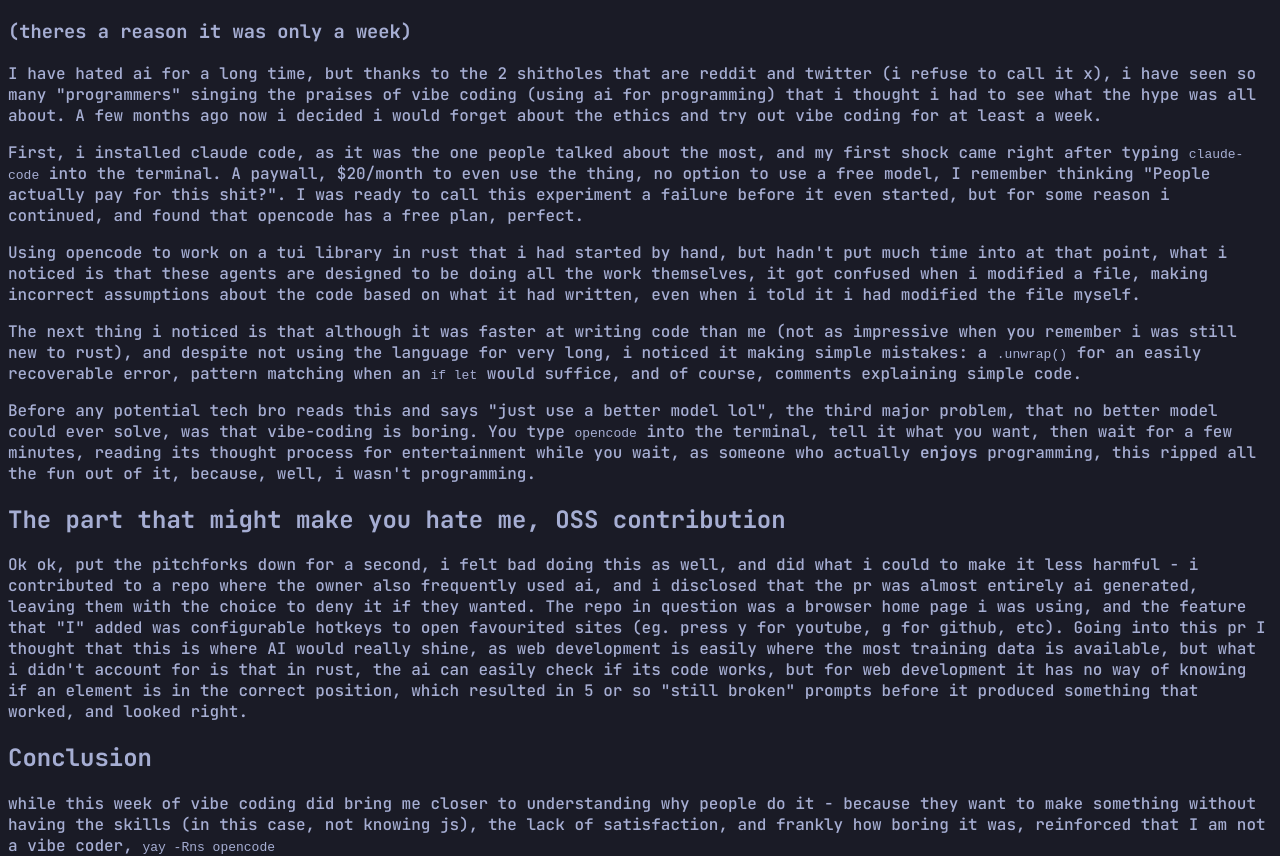
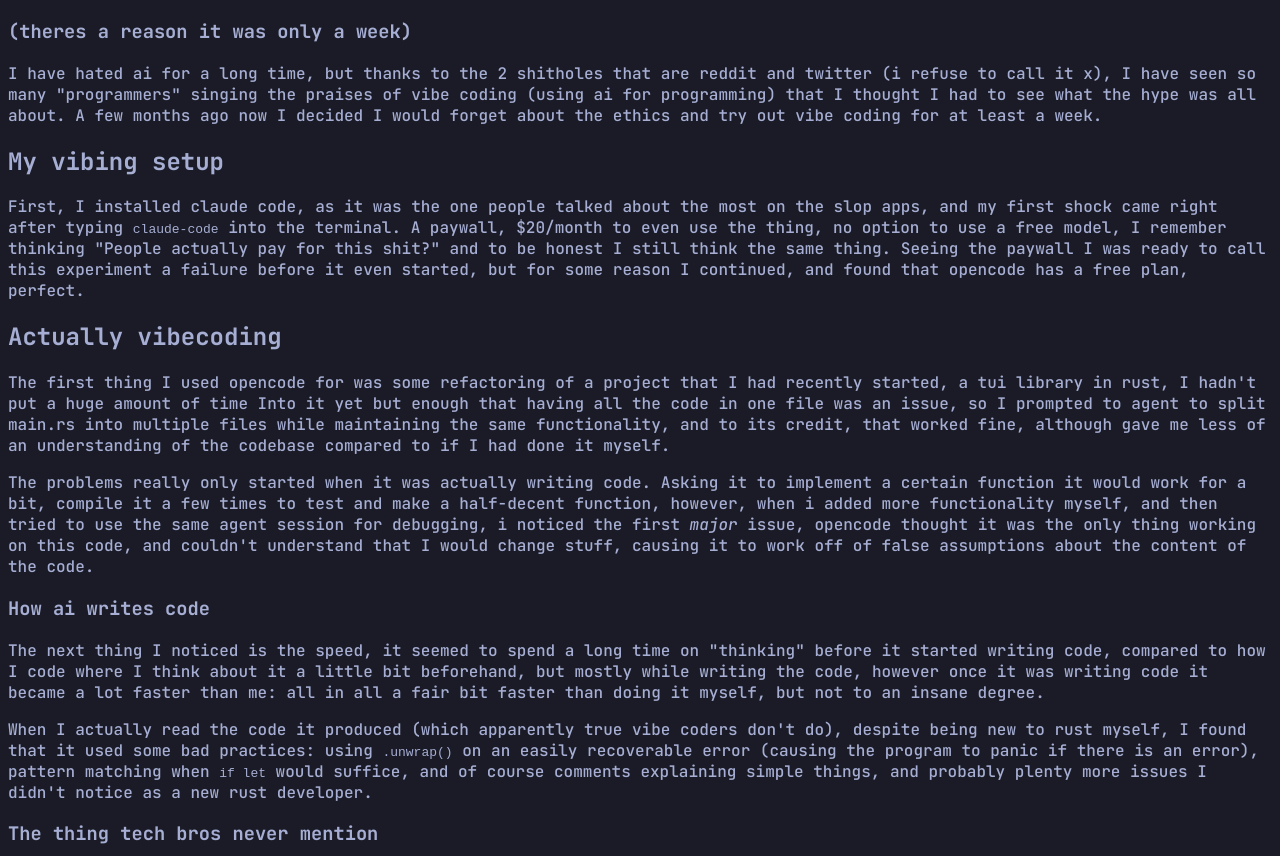
Before and after one commit to radiantsb/site, an Eleventy site: page posts/vibecoding.md in a window 1280 px wide. Shown: the part 96-952 px from the top of the page. Built offline with nearby package versions, Linux system fonts and the light colour scheme; Eleventy itself is replaced by a stand-in of ours; files that its build step writes are made by us from their sources.

Commit message:
improve writing in vibecoding blog post

```diff
--- a/posts/vibecoding.md
+++ b/posts/vibecoding.md
@@ -2,23 +2,37 @@
 title: I became a vibecoder for a week
 quote: (theres a reason it was only a week)
 ---
-I have hated ai for a long time, but thanks to the 2 shitholes that are reddit and twitter (i refuse to call it x), i have seen so many "programmers" singing the praises of vibe coding (using ai for programming) that i thought i had to see what the hype was all about.
-A few months ago now i decided i would forget about the ethics and try out vibe coding for at least a week.
+I have hated ai for a long time, but thanks to the 2 shitholes that are reddit and twitter (i refuse to call it x), I have seen so many "programmers" singing the praises of vibe coding (using ai for programming) that I thought I had to see what the hype was all about.
+A few months ago now I decided I would forget about the ethics and try out vibe coding for at least a week.
 
-First, i installed claude code, as it was the one people talked about the most, and my first shock came right after typing `claude-code` into the terminal. A paywall, $20/month to even use the thing, no option to use a free model, I remember thinking "People actually pay for this shit?".
-I was ready to call this experiment a failure before it even started, but for some reason i continued, and found that opencode has a free plan, perfect.
+## My vibing setup
+First, I installed claude code, as it was the one people talked about the most on the slop apps, and my first shock came right after typing `claude-code` into the terminal. A paywall, $20/month to even use the thing, no option to use a free model, I remember thinking "People actually pay for this shit?" and to be honest I still think the same thing.
+Seeing the paywall I was ready to call this experiment a failure before it even started, but for some reason I continued, and found that opencode has a free plan, perfect.
 
-Using opencode to work on a tui library in rust that i had started by hand, but hadn't put much time into at that point, what i noticed is that these agents are designed to be doing all the work themselves, it got confused when i modified a file, making incorrect assumptions about the code based on what it had written, even when i told it i had modified the file myself.
+## Actually vibecoding
+The first thing I used opencode for was some refactoring of a project that I had recently started, a tui library in rust, I hadn't put a huge amount of time Into it yet but enough that having all the code in one file was an issue, so I prompted to agent to split main.rs into multiple files while maintaining the same functionality, and to its credit, that worked fine, although gave me less of an understanding of the codebase compared to if I had done it myself.
 
-The next thing i noticed is that although it was faster at writing code than me (not as impressive when you remember i was still new to rust), and despite not using the language for very long, i noticed it making simple mistakes: a `.unwrap()` for an easily recoverable error, pattern matching when an `if let` would suffice, and of course, comments explaining simple code.
+The problems really only started when it was actually writing code. Asking it to implement a certain function it would work for a bit, compile it a few times to test and make a half-decent function, however, when i added more functionality myself, and then tried to use the same agent session for debugging, i noticed the first *major* issue, opencode thought it was the only thing working on this code, and couldn't understand that I would change stuff, causing it to work off of false assumptions about the content of the code.
 
-Before any potential tech bro reads this and says "just use a better model lol", the third major problem, that no better model could ever solve, was that vibe-coding is boring. You type `opencode` into the terminal, tell it what you want, then wait for a few minutes, reading its thought process for entertainment while you wait, as someone who actually **enjoys** programming, this ripped all the fun out of it, because, well, i wasn't programming.
+### How ai writes code
+The next thing I noticed is the speed, it seemed to spend a long time on "thinking" before it started writing code, compared to how I code where I think about it a little bit beforehand, but mostly while writing the code, however once it was writing code it became a lot faster than me: all in all a fair bit faster than doing it myself, but not to an insane degree.
+
+When I actually read the code it produced (which apparently true vibe coders don't do), despite being new to rust myself, I found that it used some bad practices: using `.unwrap()` on an easily recoverable error (causing the program to panic if there is an error), pattern matching when `if let` would suffice, and of course comments explaining simple things, and probably plenty more issues I didn't notice as a new rust developer.
+
+### The thing tech bros never mention
+Before any potential tech bro reads this and says "just use a better model lol", the third major problem, that no better model could ever solve, is that vibe-coding is kinda boring. You type `opencode` into the terminal, tell it what you want, then wait for a few minutes as it "thinks" and then writes code, reading its "thoughts" to keep yourself occupied while you wait, as someone who actually **enjoys** programming, this ripped all the fun out of it, because, well, I wasn't programming.
 
 ## The part that might make you hate me, OSS contribution
+Ok ok, put the pitchforks down for a second, I felt bad doing this as well, but did what I could to make it less harmful - I contributed to a repo where the owner also frequently used ai, and I disclosed that the pr was almost entirely ai generated, leaving them with the choice to deny it if they wanted.
 
-Ok ok, put the pitchforks down for a second, i felt bad doing this as well, and did what i could to make it less harmful - i contributed to a repo where the owner also frequently used ai, and i disclosed that the pr was almost entirely ai generated, leaving them with the choice to deny it if they wanted.
-The repo in question was a browser home page i was using, and the feature that "I" added was configurable hotkeys to open favourited sites (eg. press y for youtube, g for github, etc).
-Going into this pr I thought that this is where AI would really shine, as web development is easily where the most training data is available, but what i didn't account for is that in rust, the ai can easily check if its code works, but for web development it has no way of knowing if an element is in the correct position, which resulted in 5 or so "still broken" prompts before it produced something that worked, and looked right.
+The repo in question was a browser home page that I was already using, and the feature that "I" added was configurable hotkeys to open favourited sites (eg. press y for youtube, g for github, etc).
+
+Before this pr I thought that ai might not have been very good at using rust because of a smaller amount of training data available, and I thought that ai would be better suited for web development, however I was wrong. The things that make rust good for humans (catching more errors at compile time and good error messages) also help ai, when doing web development there is no compiler at all, let alone one with useful errors, so ai has no idea if an element is in the right place or not: this caused 5 or so "still in the wrong place" prompts and reminded me why im not a web developer.
+
+### After the pr
+I will admit that it was nice to be able to think of a feature you want, and have a "implement this feature" machine that prevents you from having to learn the devils language (javascript), there was little satisfaction once it was complete, sure the feature was nice to have, but it felt about as much like I had made it as if I had created an issue on github asking for the feature to be added (vibe coders, you are allowed to do this).
+
+Using it for my own project in rust also felt like I hadn't achieved anything, and ultimately made me less familiar with my own codebase
 
 ## Conclusion
-while this week of vibe coding did bring me closer to understanding why people do it - because they want to make something without having the skills (in this case, not knowing js), the lack of satisfaction, and frankly how boring it was, reinforced that I am not a vibe coder, `yay -Rns opencode`
+This week of vibe coding did make me understand more about why some people do it - they want to have something without the effort or skills to make it themselves. But the lack of satisfaction means that it will never replace programming, at least for me. Finally, vibe coding feels like "all or nothing", either you tell it to write the whole thing itself, or you don't use it - if you try to use it only in some places you and the ai will both have a worse understanding of the code, so I chose nothing, `yay -Rns opencode`.
```
